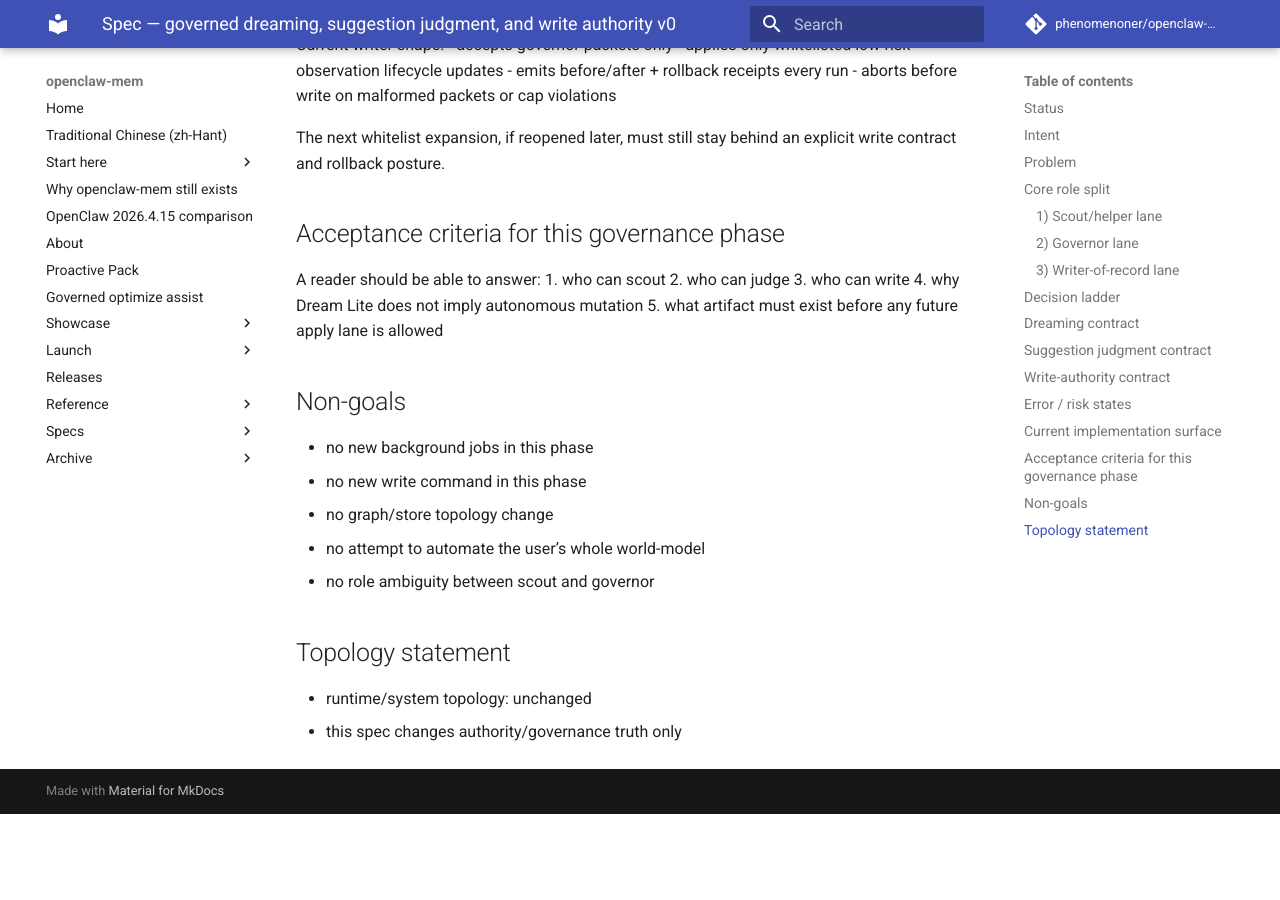
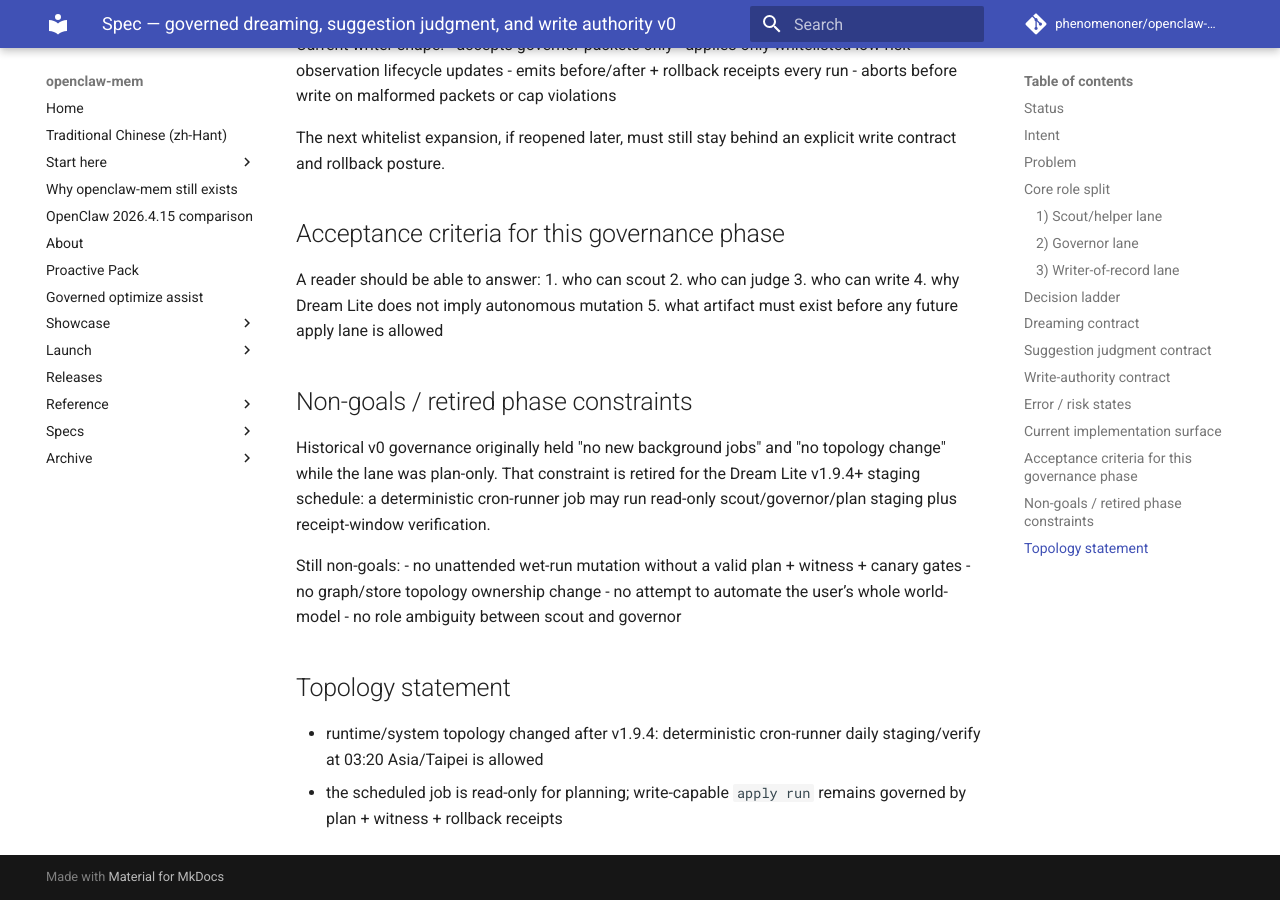
Before and after one commit to phenomenoner/openclaw-mem, an MkDocs documentation site: the page built from docs/specs/governed-dreaming-suggestion-write-authority-v0.md, in a window 1280 px wide and 900 px high, scrolled down 3387 px. Built offline with MkDocs 1.6.1 and Material for MkDocs 9.7.7, drawn with Linux system fonts in a browser that asks for light colours; comment, search, counter and statistics services are not loaded; before the commit the page ends 4201 px from its top, so only the background shows below that.

Commit message:
docs: record dream lite staging schedule

```diff
--- a/docs/specs/governed-dreaming-suggestion-write-authority-v0.md
+++ b/docs/specs/governed-dreaming-suggestion-write-authority-v0.md
@@ -154,13 +154,16 @@ A reader should be able to answer:
 4. why Dream Lite does not imply autonomous mutation
 5. what artifact must exist before any future apply lane is allowed
 
-## Non-goals
-- no new background jobs in this phase
-- no new write command in this phase
-- no graph/store topology change
+## Non-goals / retired phase constraints
+Historical v0 governance originally held "no new background jobs" and "no topology change" while the lane was plan-only.
+That constraint is retired for the Dream Lite v1.9.4+ staging schedule: a deterministic cron-runner job may run read-only scout/governor/plan staging plus receipt-window verification.
+
+Still non-goals:
+- no unattended wet-run mutation without a valid plan + witness + canary gates
+- no graph/store topology ownership change
 - no attempt to automate the user’s whole world-model
 - no role ambiguity between scout and governor
 
 ## Topology statement
-- runtime/system topology: unchanged
-- this spec changes authority/governance truth only
+- runtime/system topology changed after v1.9.4: deterministic cron-runner daily staging/verify at 03:20 Asia/Taipei is allowed
+- the scheduled job is read-only for planning; write-capable `apply run` remains governed by plan + witness + rollback receipts
--- a/openclaw_mem/__init__.py
+++ b/openclaw_mem/__init__.py
@@ -1,2 +1,2 @@
 __all__ = ["__version__"]
-__version__ = "1.9.4"
+__version__ = "1.9.5"
--- a/pyproject.toml
+++ b/pyproject.toml
@@ -4,7 +4,7 @@ build-backend = "hatchling.build"
 
 [project]
 name = "openclaw-mem"
-version = "1.9.4"
+version = "1.9.5"
 description = "CLI-first memory store + search prototype for OpenClaw"
 requires-python = ">=3.10"
 readme = "README.md"
```
Also changed, not shown: 1 other file.
